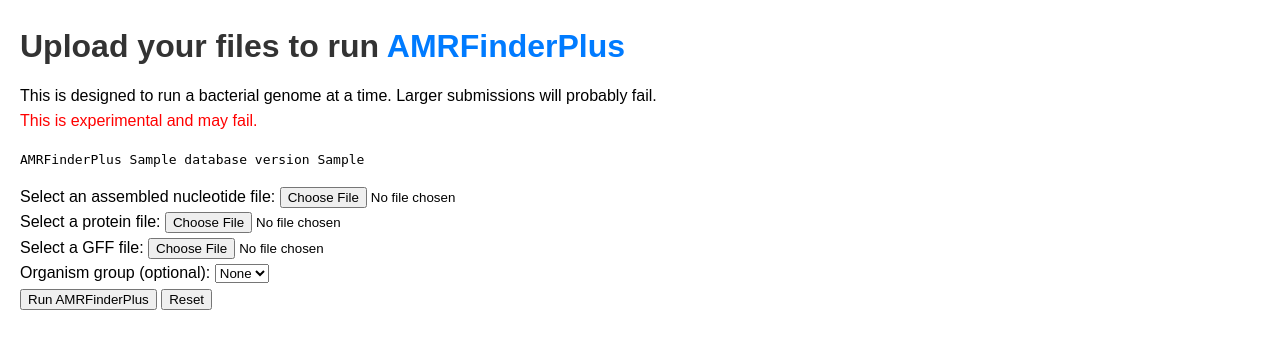
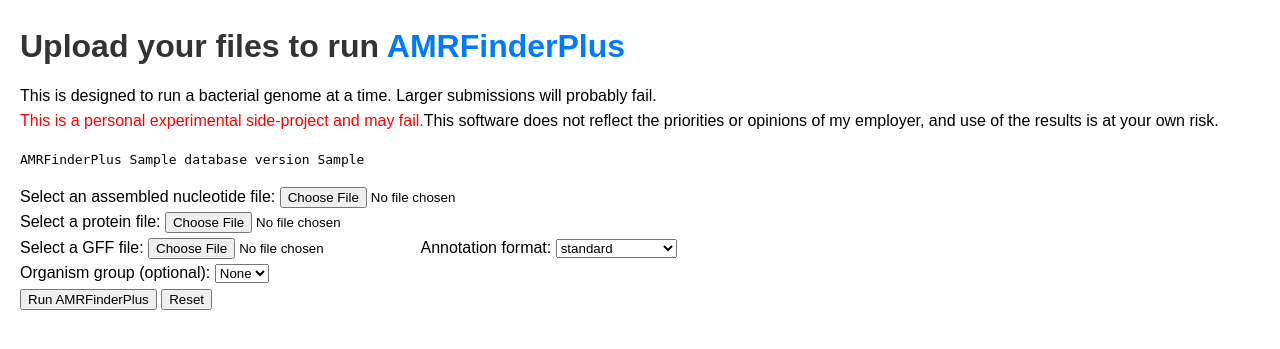
Before and after one commit to evolarjun/webamr, a Flask app: template frontend/templates/index.html in a window 1280 px wide. Shown: the top 349 px of the page. Run offline with Flask 3, Linux system fonts and the light colour scheme; the template is opened without the code that fills it: most values are stand-ins (such as "Sample title", 1, 10 or a date in 2020).

Commit message:
feat: Add annotation format option
- Reorder GFF file input and Annotation Format option for better UX.
- Implement strict whitelist validation and sanitization for annotation_format and organism parameters in the backend.
- Update UI disclaimer and legal notice in the footer.
- Fix mock serialization issues in tests by casting exists() checks to boolean.

```diff
--- a/frontend/main.py
+++ b/frontend/main.py
@@ -213,17 +213,33 @@ def analyze_file():
     # Basic command structure
     command = [amrfinder_path, "--plus", "--print_node", "-o", upload_folder + "/output.amrfinder"]
 
+    # Valid annotation formats as per amrfinder -h
+    ALLOWED_ANNOTATION_FORMATS = {
+        "bakta", "genbank", "microscope", "patric", "pgap", "prodigal",
+        "prokka", "pseudomonasdb", "rast", "standard"
+    }
+
     # Check for organism value
     if 'organism' in request.form:
         organism_value = request.form['organism']
         if organism_value != "" and organism_value != 'None':
+            # Strict sanitization: alphanumeric and underscores only
             organism_value = re.sub(r'[^A-Za-z0-9_]', '', organism_value)
             print(f"Organism selected: {organism_value}")
-            command.extend(["--organism", organism_value])  # Add -t option if organism is selected
+            command.extend(["--organism", organism_value])
         else:
             print("No organism selected.")
+            organism_value = None
     else:
         print("Organism not found in form data.")
+        organism_value = None
+
+    annotation_format = request.form.get('annotation_format', 'standard').strip()
+    if annotation_format not in ALLOWED_ANNOTATION_FORMATS:
+        print(f"Invalid annotation format: {annotation_format}. Defaulting to standard.")
+        annotation_format = "standard"
+
+    command.extend(["--annotation_format", annotation_format])
     print("Now saving files")
     # save files
     if nuc_file:
@@ -266,9 +282,9 @@ def analyze_file():
 
         gcs_uri = f"gs://{BUCKET_NAME}/{user_id}/{main_filename}"
 
-        params = {"print_node": True, "plus_flag": True}
-        if 'organism' in request.form and request.form['organism'] not in ["", "None"]:
-            params["organism"] = re.sub(r'[^A-Za-z0-9_]', '', request.form['organism'])
+        params = {"print_node": True, "plus_flag": True, "annotation_format": annotation_format}
+        if organism_value:
+            params["organism"] = organism_value
 
         # Calculate file sizes to write to DB
         nuc_size = os.path.getsize(os.path.join(upload_folder, secure_filename(nuc_file.filename))) if nuc_file else 0
@@ -368,7 +384,7 @@ def return_results(user_id):
     storage_client = get_storage_client()
     bucket = storage_client.bucket(OUTPUT_BUCKET)
     blob = bucket.blob(f'results/{user_id}.tsv')
-    stderr_available = bucket.blob(f'results/{user_id}_stderr.txt').exists()
+    stderr_available = bool(bucket.blob(f'results/{user_id}_stderr.txt').exists())
     if blob.exists():
         print("File exists")
         results = tabulize(blob.download_as_bytes())
--- a/frontend/templates/index.html
+++ b/frontend/templates/index.html
@@ -12,7 +12,7 @@
 <body>
   <h1>Upload your files to run <a href="https://github.com/ncbi/amr/wiki">AMRFinderPlus</a></h1>
   This is designed to run a bacterial genome at a time. Larger submissions will probably fail. <br />
-  <span style="color: red;">This is experimental and may fail.</span>
+  <span style="color: red;">This is a personal experimental side-project and may fail.</span><span>This software does not reflect the priorities or opinions of my employer, and use of the results is at your own risk.</span>
   <p></p>
   <pre>AMRFinderPlus <a href="https://github.com/ncbi/amr/releases/tag/amrfinder_v{{ software_version }}"></a>{{ software_version }}</a> database version {{ database_version }}</pre>
   <form id="upload-form" action="/analyze" method="POST" enctype="multipart/form-data">
@@ -20,8 +20,21 @@
     <input type="file" name="nuc_file"> <br>
     <label for="file">Select a protein file:</label>
     <input type="file" name="prot_file"> <br>
-    <label for="file">Select a GFF file:</label>
-    <input type="file" name="gff_file"> <br>
+    <label for="gff_file">Select a GFF file:</label>
+    <input type="file" name="gff_file" id="gff_file">
+    <label for="annotation_format" style="margin-left: 15px;">Annotation format:</label>
+    <select id="annotation_format" name="annotation_format">
+      <option value="bakta">bakta</option>
+      <option value="genbank">genbank</option>
+      <option value="microscope">microscope</option>
+      <option value="patric">patric</option>
+      <option value="pgap">pgap</option>
+      <option value="prodigal">prodigal</option>
+      <option value="prokka">prokka</option>
+      <option value="pseudomonasdb">pseudomonasdb</option>
+      <option value="rast">rast</option>
+      <option value="standard" selected>standard</option>
+    </select> <br>
     <label for="organism">Organism group (optional):</label>
 
     <select id="organism" name="organism">
@@ -171,6 +184,7 @@
       if (gffFile) {
         formData.append('gff_file', gffFile);
       }
+      formData.append('annotation_format', form.elements['annotation_format'].value || 'standard');
       formData.append('organism', form.elements['organism'].value);
       // Start the timer
       elapsedTime = 0;
--- a/worker/worker.py
+++ b/worker/worker.py
@@ -92,6 +92,10 @@ def run_amrfinder(input_fasta, output_tsv, stderr_path, params):
     coverage_min = params.get("coverage_min")
     if coverage_min is not None:
         cmd.extend(["-c", str(coverage_min)])
+
+    annotation_format = params.get("annotation_format")
+    if annotation_format:
+        cmd.extend(["--annotation_format", str(annotation_format)])
 
     print(f"Executing: {' '.join(cmd)}")
     result = subprocess.run(cmd, capture_output=True, text=True)
```
Also changed, not shown: tests/test_frontend.py (+16 -2 lines), tests/test_integration.py (+13 -1 lines), tests/test_worker.py (+13 -0 lines).
